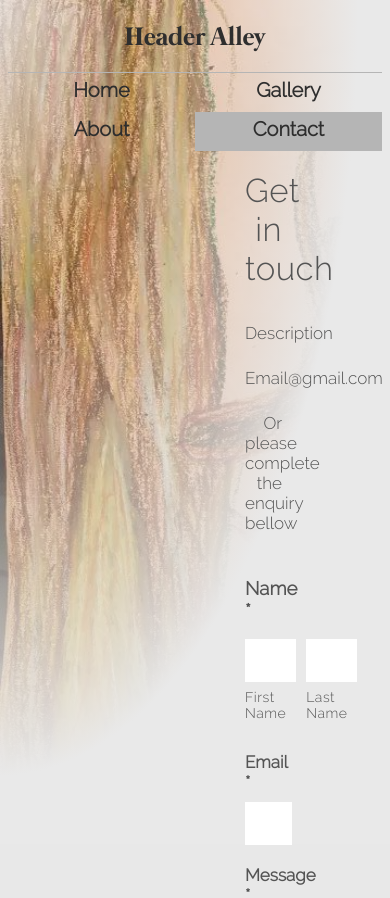
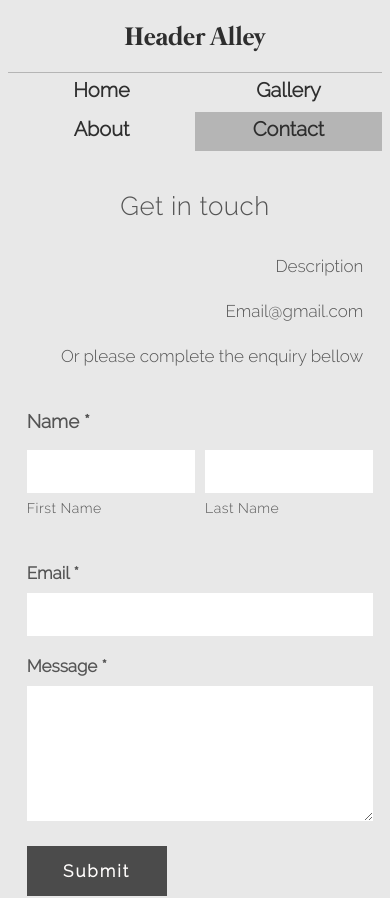
Before and after one commit to MaryutinVlad/portfolio, a Next.js app: page /contact in a window 390 px wide. Shown: the top 898 px of the page. Built offline with nearby package versions, Linux system fonts and the light colour scheme.

Commit message:
responsive layout done

```diff
--- a/src/app/components/imagePopup.jsx
+++ b/src/app/components/imagePopup.jsx
@@ -16,11 +16,7 @@ export default function ImagePopup({
   }
 
   function switchImage(direction) {
-    setToNext(true)
-    setTimeout(() => {
-      onSwitchImage(direction)
-      setToNext(false)
-    }, 300)
+    onSwitchImage(direction)
   }
 
   function closeOnScreenClick(e) {
--- a/src/app/styles/contact.module.css
+++ b/src/app/styles/contact.module.css
@@ -5,11 +5,11 @@
   left: 0;
   right: 0;
   z-index: -1;
-  background-image: url('../../../public/gallery/background.jpg');
+  /*background-image: url('../../../public/gallery/background.jpg');*/
   background-repeat: no-repeat;
   background-size: cover;
 }
-
+/*
 .second_overlay {
   position: absolute;
   top: 0;
@@ -19,7 +19,7 @@
   background-image: radial-gradient(ellipse at top left, rgba(233, 233, 233, .8) 0%, rgba(233, 233, 233, .1) 25%, rgba(233, 233, 233, .4) 40%, rgba(233, 233, 233, 1) 65%);
   z-index: 0;
 }
-
+*/
 .container {
   font-weight: lighter;
   color: #545454;
@@ -131,3 +131,27 @@
   text-shadow: 0 0 30px #fffdfc;
   transition: text-shadow .5s linear;
 }
+
+@media screen and (max-width: 1200px) {
+  .container {
+    width: 70%;
+    margin: 20px auto auto;
+    grid-template-areas:
+            "title title"
+            "description description"
+            "email email"
+            "option option"
+            "form form";
+  }
+}
+
+@media screen and (max-width: 800px) {
+  .container {
+    width: 90%;
+  }
+
+  .container h2 {
+    text-align: center;
+    font-size: 26px;
+  }
+}
--- a/src/app/styles/header.module.css
+++ b/src/app/styles/header.module.css
@@ -112,7 +112,7 @@
 
   .navigation {
     grid: navigation;
-    margin: 0 auto auto 0;
+    margin: 5px auto auto 0;
   }
 }
 
--- a/src/app/styles/share.module.css
+++ b/src/app/styles/share.module.css
@@ -32,7 +32,7 @@
   border-radius: 10px;
   padding: 10px 20px;
   box-sizing: border-box;
-  width: 30%;
+  width: 500px;
 }
 
 .title {
@@ -89,3 +89,9 @@
 .socials img {
   cursor: pointer;
 }
+
+@media screen and (max-width: 650px) {
+  .container {
+    width: 400px;
+  }
+}
```
